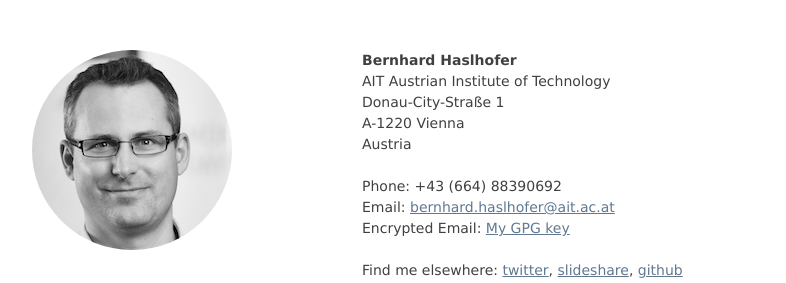
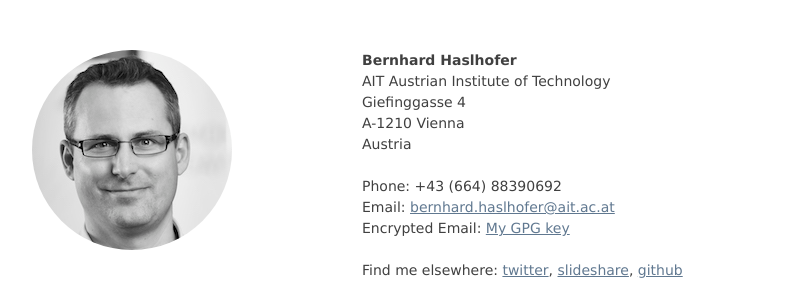
Before and after one commit to behas/behas.github.com, a Jekyll site: the page built from index.html, in a window 1280 px wide and 900 px high. Shown: the top 283 px of the window, without its empty margins (243-1029 px from the left). Built offline with Jekyll 4.4.1, drawn with Linux system fonts in a browser that asks for light colours.

Commit message:
updated address

```diff
--- a/index.html
+++ b/index.html
@@ -14,8 +14,8 @@ layout: default
         <div itemprop="affiliation" itemscope itemtype="http://schema.org/Organization">
           <span itemprop="name">AIT Austrian Institute of Technology</span>
         </div>
-        <span class="newline" itemprop="streetAddress">Donau-City-Straße 1</span>
-        <span itemprop="postalCode">A-1220</span>
+        <span class="newline" itemprop="streetAddress">Giefinggasse 4</span>
+        <span itemprop="postalCode">A-1210</span>
         <span itemprop="addressLocality">Vienna</span>
         <span class="newline" itemprop="addressCountry">Austria</span>
       </div>
```
